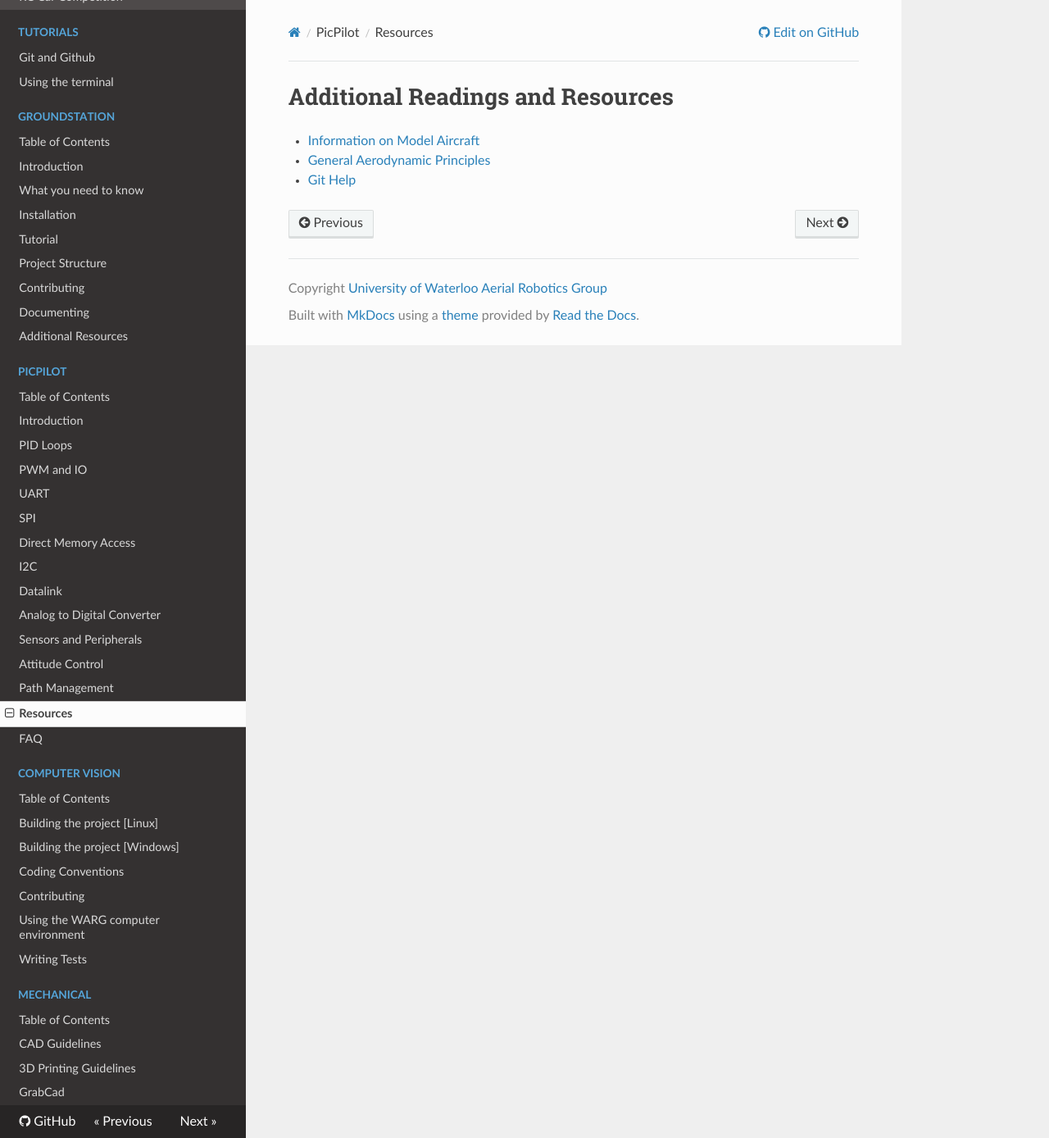
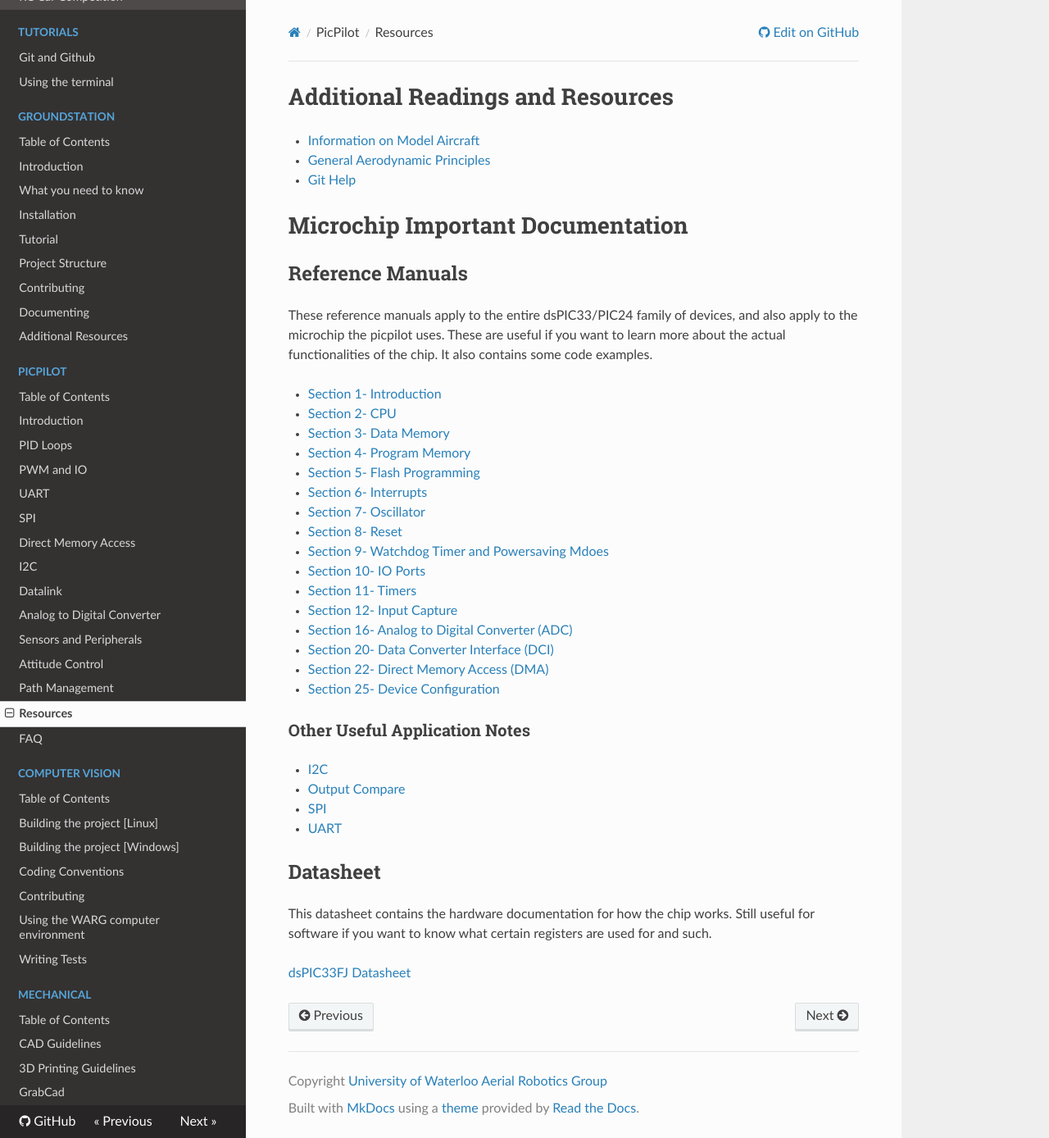
Before and after one commit to UWARG/docs, an MkDocs documentation site: the page built from docs/picpilot/resources.md, in a window 1280 px wide and 1388 px high. Shown: the whole window at 82% size. Built offline with MkDocs 1.6.1, drawn with Linux system fonts in a browser that asks for light colours; nearby versions of some CDN libraries; old or Windows-style settings are respelled for this version of MkDocs.

Commit message:
Added more links to picpilot resources

```diff
--- a/docs/picpilot/resources.md
+++ b/docs/picpilot/resources.md
@@ -3,3 +3,39 @@
 * [Information on Model Aircraft](http://adamone.rchomepage.com/guide.htm)
 * [General Aerodynamic Principles](http://adamone.rchomepage.com/index2.htm)
 * [Git Help](http://gitimmersion.com/)
+
+# Microchip Important Documentation
+
+## Reference Manuals
+These reference manuals apply to the entire dsPIC33/PIC24 family of devices, and also
+apply to the microchip the picpilot uses. These are useful if you want to learn more
+about the actual functionalities of the chip. It also contains some code examples.
+
+- [Section 1- Introduction](http://ww1.microchip.com/downloads/en/DeviceDoc/70197C.pdf)
+- [Section 2- CPU](http://ww1.microchip.com/downloads/en/DeviceDoc/70204C.pdf)
+- [Section 3- Data Memory](http://ww1.microchip.com/downloads/en/DeviceDoc/70202C.pdf)
+- [Section 4- Program Memory](http://ww1.microchip.com/downloads/en/DeviceDoc/70203D.pdf)
+- [Section 5- Flash Programming](http://ww1.microchip.com/downloads/en/DeviceDoc/70191E.pdf)
+- [Section 6- Interrupts](http://ww1.microchip.com/downloads/en/DeviceDoc/70184C.pdf)
+- [Section 7- Oscillator](http://ww1.microchip.com/downloads/en/DeviceDoc/70186E.pdf)
+- [Section 8- Reset](http://ww1.microchip.com/downloads/en/DeviceDoc/70192C.pdf)
+- [Section 9- Watchdog Timer and Powersaving Mdoes](http://ww1.microchip.com/downloads/en/DeviceDoc/70196D.pdf)
+- [Section 10- IO Ports](http://ww1.microchip.com/downloads/en/DeviceDoc/70193D.pdf)
+- [Section 11- Timers](http://ww1.microchip.com/downloads/en/DeviceDoc/70205D.pdf)
+- [Section 12- Input Capture](http://ww1.microchip.com/downloads/en/DeviceDoc/70198D.pdf)
+- [Section 16- Analog to Digital Converter (ADC)](http://ww1.microchip.com/downloads/en/DeviceDoc/70183D.pdf)
+- [Section 20- Data Converter Interface (DCI)](http://ww1.microchip.com/downloads/en/DeviceDoc/70288C.pdf)
+- [Section 22- Direct Memory Access (DMA)](http://ww1.microchip.com/downloads/en/DeviceDoc/70182C.pdf)
+- [Section 25- Device Configuration](http://ww1.microchip.com/downloads/en/DeviceDoc/70194F.pdf)
+
+### Other Useful Application Notes
+- [I2C](http://ww1.microchip.com/downloads/en/DeviceDoc/70000195f.pdf)
+- [Output Compare](http://ww1.microchip.com/downloads/en/DeviceDoc/70005157a.pdf)
+- [SPI](http://ww1.microchip.com/downloads/en/DeviceDoc/70005185a.pdf)
+- [UART](http://ww1.microchip.com/downloads/en/DeviceDoc/70000582e.pdf)
+
+## Datasheet
+This datasheet contains the hardware documentation for how the chip works. Still useful
+for software if you want to know what certain registers are used for and such.
+
+[dsPIC33FJ Datasheet](http://ww1.microchip.com/downloads/en/DeviceDoc/70593d.pdf)
```
